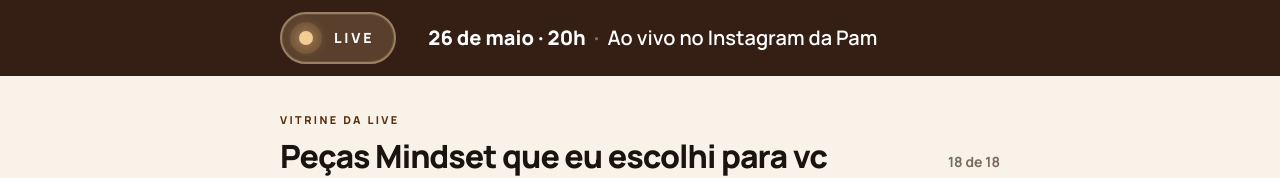
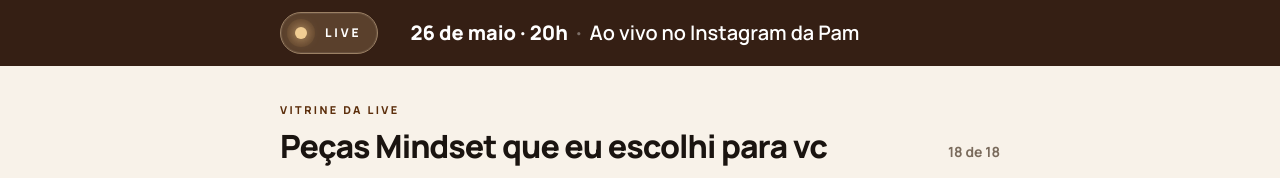
Before and after one commit to bcfbraga/pambraga-live, a Next.js app: page / in a window 1280 px wide. Shown: the top 178 px of the page. Built offline with nearby package versions, Linux system fonts and the light colour scheme.

Commit message:
Refine live pill size

```diff
--- a/components/LiveBar.tsx
+++ b/components/LiveBar.tsx
@@ -8,9 +8,9 @@ export function LiveBar({ liveInfo }: LiveBarProps) {
   return (
     <aside className="bg-[#351F14] px-5 py-3 text-white sm:px-8 lg:px-10">
       <div className="mx-auto flex max-w-[720px] flex-col gap-3 sm:flex-row sm:items-center sm:gap-8">
-        <span className="inline-flex w-fit items-center gap-3 rounded-full border-2 border-[#9B8064] bg-[#5A402C] py-2 pl-2 pr-5 text-sm font-extrabold uppercase tracking-[0.2em] text-white shadow-[inset_0_0_0_1px_rgba(255,255,255,0.08)]">
-          <span className="flex h-8 w-8 items-center justify-center rounded-full bg-[#725236] shadow-inner">
-            <span className="h-3.5 w-3.5 rounded-full bg-[#F1CD93] shadow-[0_0_16px_rgba(241,205,147,0.8)]" />
+        <span className="inline-flex w-fit items-center gap-2.5 rounded-full border border-[#9B8064] bg-[#5A402C] py-1.5 pl-1.5 pr-4 text-xs font-extrabold uppercase tracking-[0.24em] text-white shadow-[inset_0_0_0_1px_rgba(255,255,255,0.08)]">
+          <span className="flex h-7 w-7 items-center justify-center rounded-full bg-[#725236] shadow-[inset_0_0_10px_rgba(0,0,0,0.18)]">
+            <span className="h-3 w-3 rounded-full bg-[#F1CD93] shadow-[0_0_12px_rgba(241,205,147,0.72)]" />
           </span>
           Live
         </span>
```
